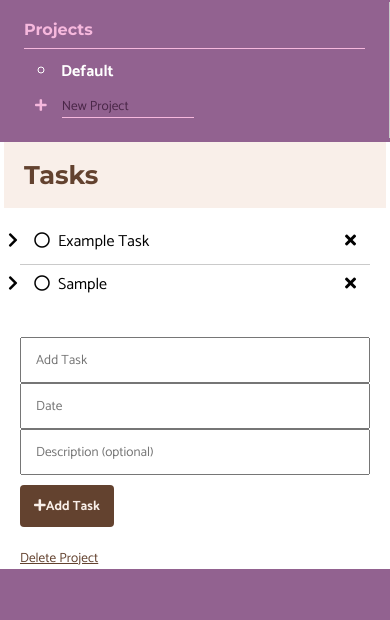
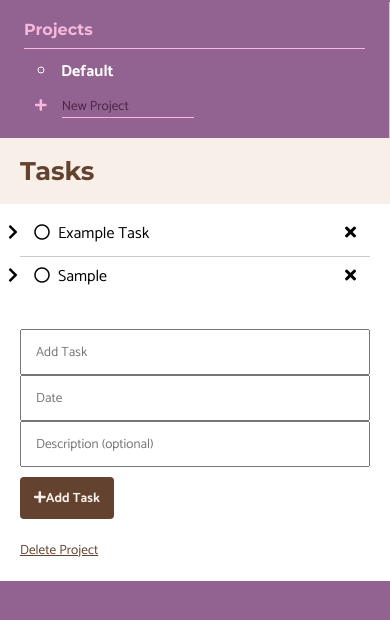
Before and after one commit to chrpng/odin-todolist, a website built with webpack: page dist/index.html in a window 390 px wide. Both pictures are taken after typing "Sample", "Sample" into the empty fields and a click on the button "Add Task". Shown: the part 48-668 px from the top of the page. Built offline with nearby package versions, Linux system fonts and the light colour scheme.

Commit message:
css cleanup, fix behavior when adding task without a project selected

```diff
--- a/src/index.js
+++ b/src/index.js
@@ -27,7 +27,11 @@ const submitTaskForm = (e) => {
         return;
     }
 
-    const currentProject = ProjectList.getSelectedProject();
+    let currentProject = ProjectList.getSelectedProject();
+    if(!currentProject) {
+        ProjectList.addProject('Default');
+        currentProject = ProjectList.getSelectedProject();
+    }
     currentProject.addTask(newTaskName.value, newTaskDesc.value, newTaskDueDate.value);
     render.renderTasks(tasksContainer);
     newTaskName.value = null;
--- a/src/styles.css
+++ b/src/styles.css
@@ -102,11 +102,6 @@ aside {
 main {
     background: white;
     /* border: 1px solid rgb(202, 202, 202); */
-}
-main:after {
-    content: '';
-    background: white;
-    display: block;
 }
 
 .tasks {
@@ -227,6 +222,12 @@ main:after {
         /* height: calc(100vh - 50px);
         grid-template: 1fr / 300px 1fr 20px; */
     }
+    h1 {
+        margin: 0;
+    }
+    main {
+        padding-bottom: 20px;
+    }
     .new-task-row1 {
         display: block;
     }
```
Also changed, not shown: dist/bundle.js.
